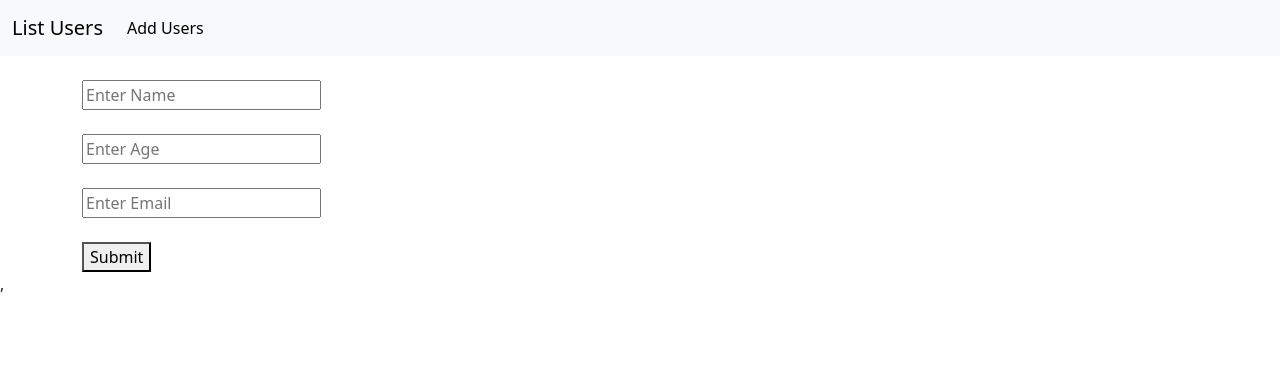
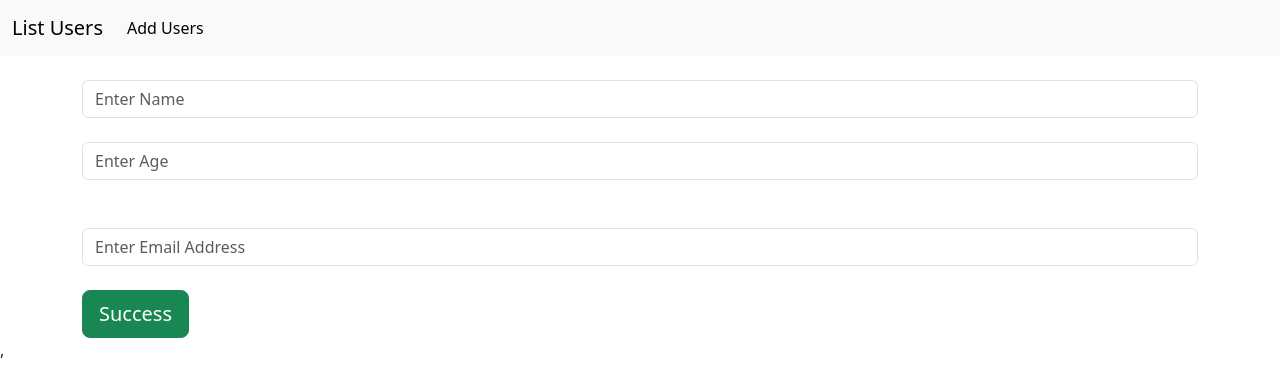
Before and after one commit to anupamkush9/revise-react, a React (Vite) app: page /add in a window 1280 px wide. Shown: the top 376 px of the page. Built offline with nearby package versions, Linux system fonts and the light colour scheme.

Commit message:
added bootstrap class in add user component

```diff
--- a/src/AddUser.jsx
+++ b/src/AddUser.jsx
@@ -2,16 +2,14 @@ export default function(){
     return (
         <>
             <div className="container mt-4">
-                <input type="text" placeholder="Enter Name"/>
+                <input className="form-control" type="text" placeholder="Enter Name"></input>
+                <br />
+                <input className="form-control" type="text" placeholder="Enter Age"></input>
                 <br />
                 <br />
-                <input type="text" placeholder="Enter Age"/>
+                <input type="email" className="form-control" placeholder="Enter Email Address"/>
                 <br />
-                <br />
-                <input type="text" placeholder="Enter Email"/>
-                <br />
-                <br />
-                <button>Submit</button>
+                <button type="button" className="btn btn-success btn-lg">Success</button>
             </div>
         </>
     )
```
